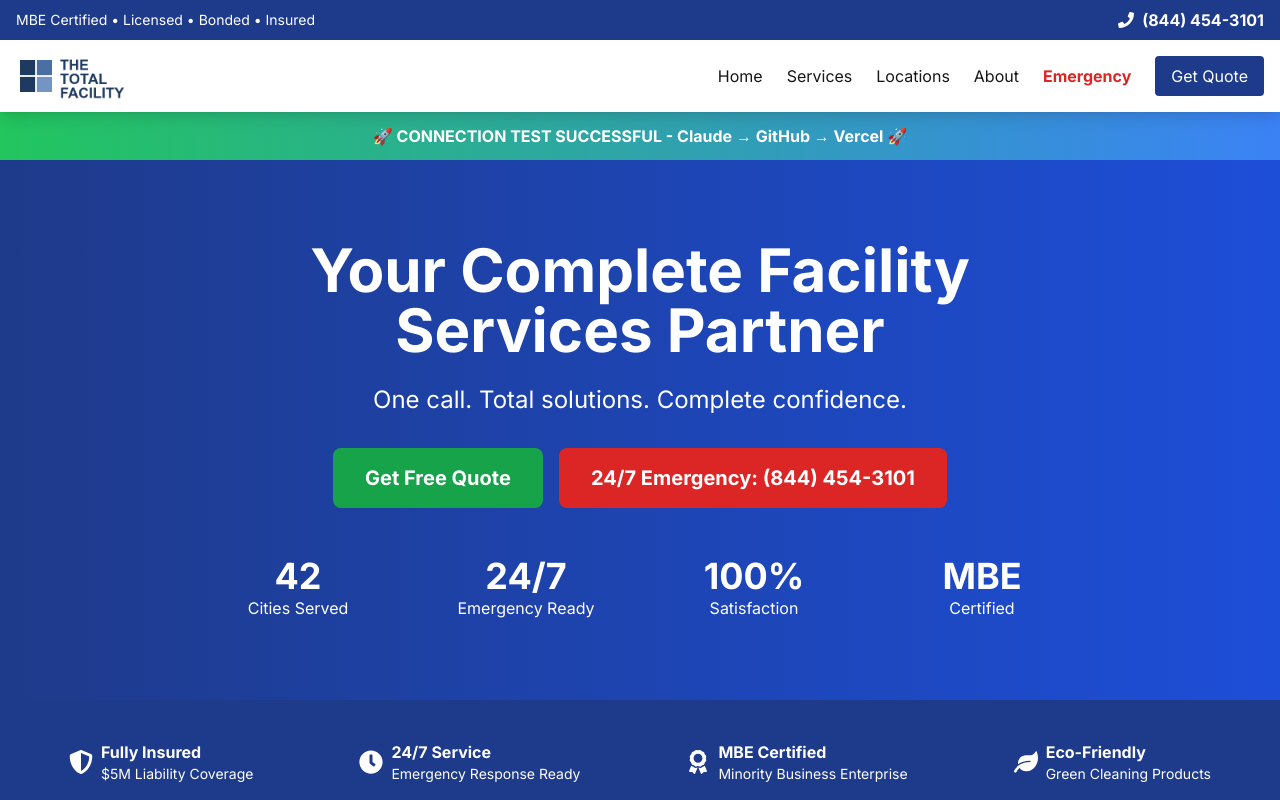
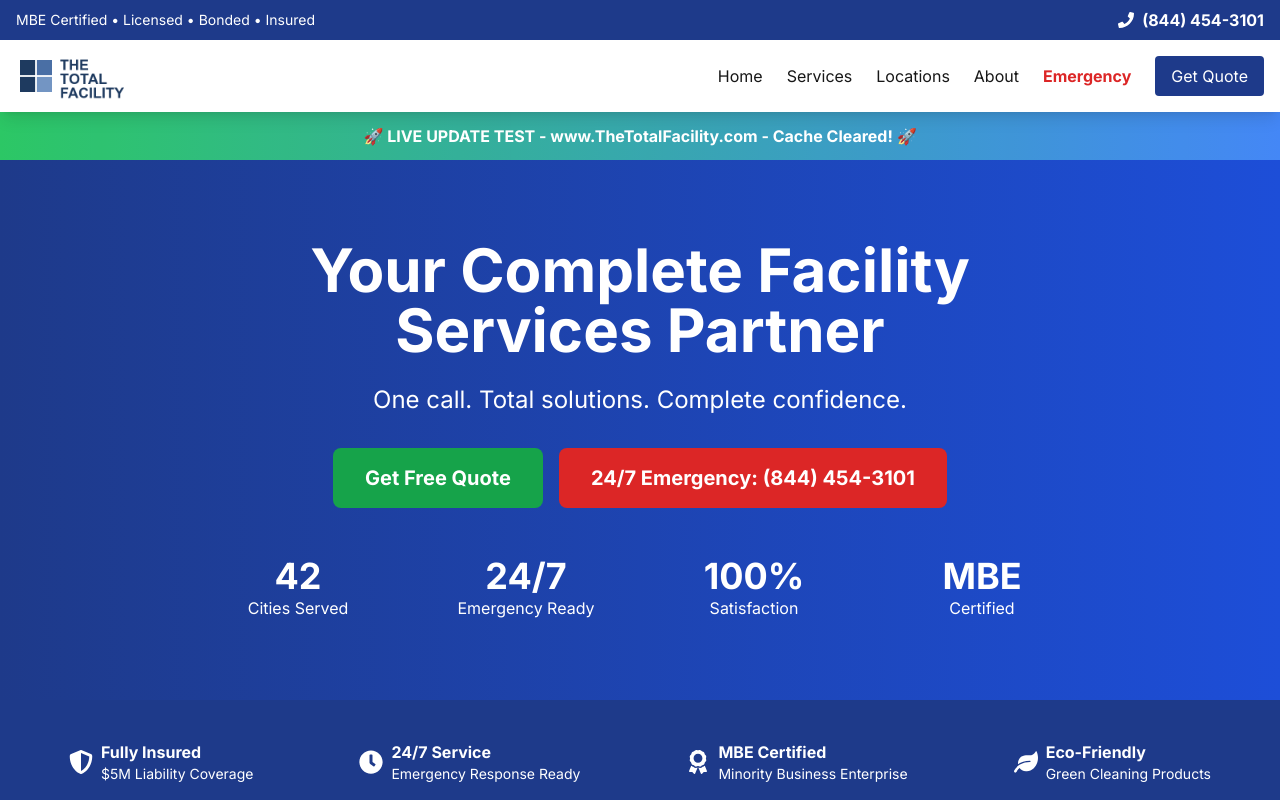
Before and after one commit to mpgarcia2003/the-total-facility, a Next.js app: page / in a window 1280 px wide. Shown: the top 800 px of the page. Built offline with nearby package versions, Linux system fonts and the light colour scheme.

Commit message:
Update test banner for custom domain cache test

```diff
--- a/app/page.tsx
+++ b/app/page.tsx
@@ -45,9 +45,9 @@ const services = [
 export default function HomePage() {
   return (
     <>
-      {/* TEST BANNER - Connection Test with Claude & Vercel */}
-      <div className="bg-gradient-to-r from-green-500 to-blue-500 text-white py-3 text-center font-bold">
-        🚀 CONNECTION TEST SUCCESSFUL - Claude → GitHub → Vercel 🚀
+      {/* TEST BANNER - Connection Test with Claude & Vercel - Updated */}
+      <div className="bg-gradient-to-r from-green-500 to-blue-500 text-white py-3 text-center font-bold animate-pulse">
+        🚀 LIVE UPDATE TEST - www.TheTotalFacility.com - Cache Cleared! 🚀
       </div>
 
       <Hero />
```
